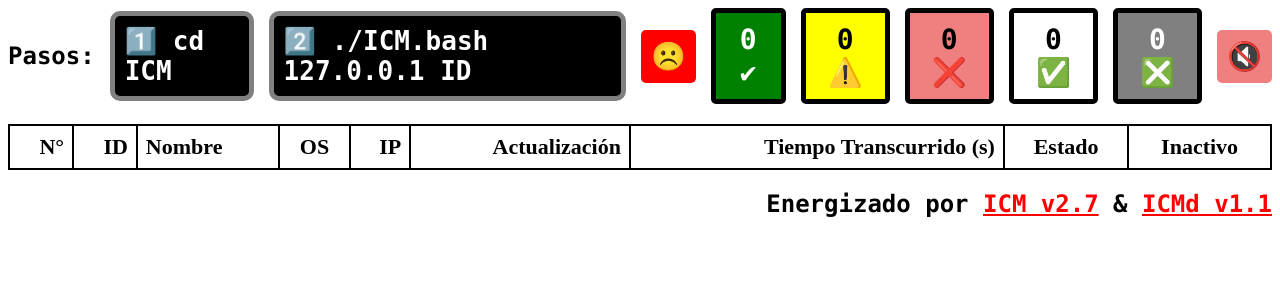
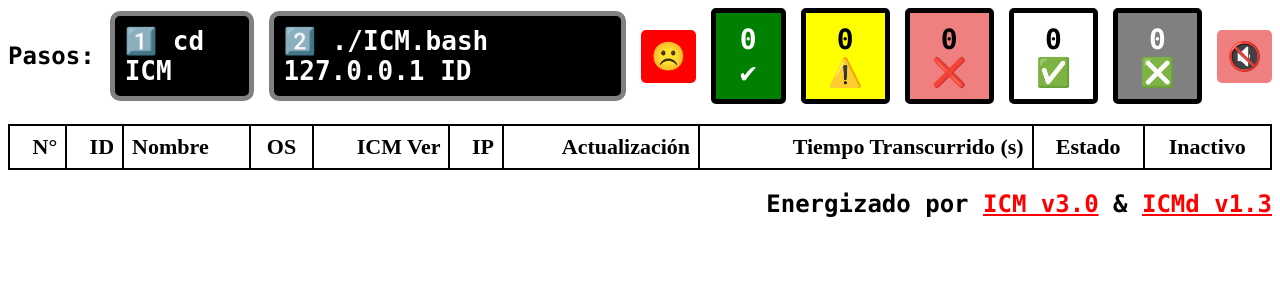
Before and after one commit to nelbren/ICMd, a Flask app: page / in a window 1280 px wide. Shown: the top 300 px of the page. Run offline with Flask 3, Linux system fonts and the light colour scheme; lists and menus that the app fills with data are empty; parts of the project's set-up code (start-up, migrations or seed data) failed here and were passed over; some libraries are stand-ins or nearby versions.

Commit message:
🪟→v1.3 (2025-02-14): Miscellaneous color fixes and icmVersion

```diff
--- a/app.py
+++ b/app.py
@@ -1,5 +1,5 @@
 # -*- coding: UTF-8 -*-
-# Internet Connection Monitor daemon- nelbren@nelbren.com @ 2025-02-13 - v1.2
+# Internet Connection Monitor daemon- nelbren@nelbren.com @ 2025-02-14 - v1.3
 import time
 import socket
 from canvas import getStudents
@@ -18,6 +18,10 @@ clients_status = getStudents()  # {}
 def get_status_row_color(last_update, status):
     elapsed = time.time() - last_update
     # print(elapsed)
+    # print("STATUS ->", status)
+    if status == "🌐":
+        return "red", status
+
     if elapsed < 25:
         return "green", status
     elif elapsed < 40:
@@ -68,6 +72,7 @@ def update():
         name = clients_status[id]["name"]
         OS = data.get("OS", "N/A")
         OS = get_os_emoji(OS)
+        icmVersion = data.get("icmVersion", "N/A")
         status = data.get("status", "N/A")
         # print(id, status, flush=True)
         status = get_status_emoji(status)
@@ -80,6 +85,7 @@ def update():
             "row": row,
             "name": name,
             "last_update": time.time(),
+            "icmVersion": icmVersion,
             "OS": OS,
             "status": status,
             "ip": ip,
@@ -101,6 +107,7 @@ def update():
                     "color": color,
                     "status": status,
                     "ip": ip,
+                    "icmVersion": icmVersion,
                     "OS": OS
                 }
         # print(f"{id} -> {data}", flush=True)
@@ -122,13 +129,14 @@ def send_status():
     active_count = 0
     # print(clients_status)
     for index, (id, info) in enumerate(clients_status.items(), start=1):
-        # print("send_status - info ->", info)
+        # print("send_status - info ->", id, info)
         elapsed = time.time() - info["last_update"]
         status = info.get("status", "N/A")
         color, status = get_status_row_color(
             info["last_update"], status)
         ip = info.get("ip", "N/A")
         OS = info.get("OS", "N/A")
+        icmVersion = info.get("icmVersion", "N/A")
         if DEBUG:
             print(f"🔃➜🌐➜💻{ip}🆔{id}")
         # print("request_status ->", ip)
@@ -137,6 +145,7 @@ def send_status():
         if ignored:
             ignore_count += 1
         else:
+            # print(id, "COLOR ->", color)
             active_count += 1
             if color == "green":
                 ok_count += 1
@@ -154,7 +163,8 @@ def send_status():
                     "color": color,
                     "status": status,
                     "ip": ip,
-                    "OS": OS
+                    "OS": OS,
+                    "icmVersion": icmVersion
                 }
         socketio.emit('update_status', data)
     # Emitir los contadores al frontend
--- a/static/index.css
+++ b/static/index.css
@@ -60,6 +60,11 @@ td { padding: 10px; }
 
 .status-red {
     background-color: pink;
+    color: white;
+}
+
+.status-red2 {
+    background-color: maroon;
     color: white;
 }
 
--- a/static/index.js
+++ b/static/index.js
@@ -50,13 +50,14 @@ socket.on('update_status', function(data) {
         row.insertCell(1).textContent = data.id;  // ID del usuario
         row.insertCell(2).textContent = data.name || "Desconocido";  // Nombre
         row.insertCell(3).textContent = data.OS || "N/A";  // OS
-        row.insertCell(4).textContent = data.ip || "N/A";  // IP
-        row.insertCell(5).textContent = formattedTime;  // Última actualización
-        row.insertCell(6).textContent = elapsedText;  // Tiempo transcurrido
-        row.insertCell(7).textContent = data.status || "❌";  // Estado
+        row.insertCell(4).textContent = data.icmVersion || "N/A";
+        row.insertCell(5).textContent = data.ip || "N/A";  // IP
+        row.insertCell(6).textContent = formattedTime;  // Última actualización
+        row.insertCell(7).textContent = elapsedText;  // Tiempo transcurrido
+        row.insertCell(8).textContent = data.status || "❌";  // Estado
 
         // Celda de Ignorar con checkbox
-        let ignoreCell = row.insertCell(8);
+        let ignoreCell = row.insertCell(9);
         let checkbox = document.createElement("input");
         checkbox.type = "checkbox";
         checkbox.checked = getIgnoreStatus(data.id);
@@ -71,31 +72,37 @@ socket.on('update_status', function(data) {
         row.cells[1].textContent = data.id;
         row.cells[2].textContent = data.name || "Desconocido";
         row.cells[3].textContent = data.OS || "N/A";
-        row.cells[4].textContent = data.ip || "N/A";
-        row.cells[5].textContent = formattedTime;
-        row.cells[6].textContent = elapsedText;
-        row.cells[7].textContent = data.status || "❌";
+        row.cells[4].textContent = data.icmVersion || "N/A";
+        row.cells[5].textContent = data.ip || "N/A";
+        row.cells[6].textContent = formattedTime;
+        row.cells[7].textContent = elapsedText;
+        row.cells[8].textContent = data.status || "❌";
     }
 
     let isIgnored = getIgnoreStatus(data.id);
-    row.className = isIgnored ? "gray-row" : data.color;
 
     // Aplicar color al campo de Estado
-    let statusCell = row.cells[7];
+    let statusCell = row.cells[8];
     if (!isIgnored) {
         if (data.status === "✔️") {
             statusCell.className = "status-green";
+            data.color = "green"
         } else {
-            if (data.status === "🌐")
-                statusCell.className = "status-red";
-            else
+            if (['🌐', '❌'].includes(data.status)) {
+                statusCell.className = "status-red2";
+                data.color = "red";
+            } else {
                 statusCell.className = "status-yellow";
+                data.color = "yellow"
+            }
             if (!isIgnored && audioEnabled) {
                 alertSound.play().catch(err => console.warn("Error al reproducir sonido:", err));
             }
         }
-    }
+    } else
+        statusCell.className = "gray";
 
+    row.className = isIgnored ? "gray-row" : data.color;
     updateBackgroundColor();
 });
 
@@ -108,13 +115,13 @@ function updateBackgroundColor() {
         let row = cell.parentNode;
         let isIgnored = row.querySelector("input[type='checkbox']").checked;
         let statusCell = row.cells[8];
-        console.log("statusCell->", statusCell)
+        // console.log("statusCell->", statusCell)
 
         if (isIgnored) {
             row.className = "gray-row"
             //statusCell.className  = "gray-row"
         } else {
-            if (cell.className === "status-red") {
+            if (cell.className === "status-red2") {
                 hasRed = true;
             } else if (cell.className === "status-yellow") {
                 hasYellow = true;
@@ -145,6 +152,7 @@ socket.on('update_counters', function(data) {
 });
 
 document.addEventListener("change", function (event) {
+    // console.log("CHANGE");
     if (event.target.classList.contains("ignore-checkbox")) {
         let userId = event.target.dataset.userId;
         let isIgnored = event.target.checked;
@@ -155,6 +163,7 @@ document.addEventListener("change", function (event) {
         localStorage.setItem("ignoredUsers", JSON.stringify(ignoredUsers));
 
         // Enviar la actualización al backend
+        // console.log(userId, isIgnored);
         socket.emit("update_ignore_status", { id: userId, ignored: isIgnored });
     }
 });
--- a/templates/index.html
+++ b/templates/index.html
@@ -53,6 +53,7 @@
                 <th class="right">ID</th>
                 <th class="left">Nombre</th>
                 <th class="center">OS</th>
+                <th class="right">ICM Ver</th>
                 <th class="right">IP</th>
                 <th class="right">Actualización</th>
                 <th class="right">Tiempo Transcurrido (s)</th>
@@ -63,6 +64,6 @@
         <tbody id="clients-table"></tbody>
     </table>
     <script src="{{ url_for('static', filename='index.js') }}" type="text/javascript" defer></script>
-    <h2>Energizado por <a href="https://github.com/nelbren/ICM" target="_blank">ICM v2.7</a> & <a href="https://github.com/nelbren/ICMd" target="_blank">ICMd v1.1</a></h2>
+    <h2>Energizado por <a href="https://github.com/nelbren/ICM" target="_blank">ICM v3.0</a> & <a href="https://github.com/nelbren/ICMd" target="_blank">ICMd v1.3</a></h2>
 </body>
 </html>
```
Also changed, not shown: README.md, 1 other file.
